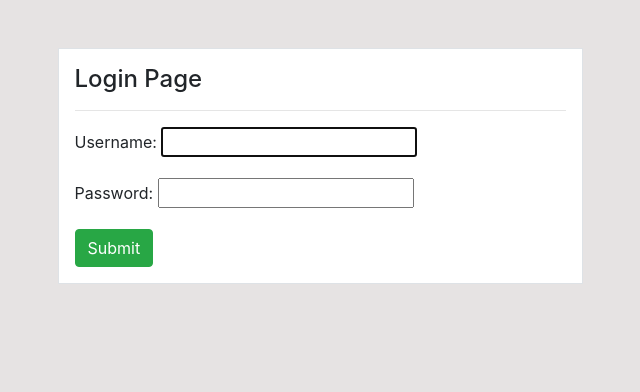
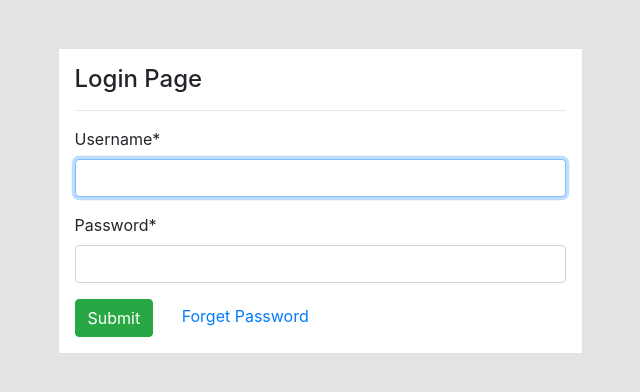
Before and after one commit to ragnarrobie/inventory-managment-system, a Django app: page / in a window 1280 px wide. Shown: the part 56-448 px from the top of the page, without its empty margins (320-960 px from the left). Run offline with Django 5.2, Linux system fonts and the light colour scheme; some libraries are stand-ins or nearby versions.

Commit message:
finished the forget password

```diff
--- a/inventory/inventory/urls.py
+++ b/inventory/inventory/urls.py
@@ -21,8 +21,15 @@ from django.contrib.auth import views as auth_views
 from django.conf import settings
 from django.conf.urls.static import static
 
+
 urlpatterns = [
     path('admin/', admin.site.urls),
     path('dashboard/',include('dashboard.urls')),
     path('', include('user.urls')),
+    path('password_reset/',auth_views.PasswordResetView.as_view(),
+         name='password_reset'),
+    path('password_reset_done/',auth_views.PasswordResetDoneView.as_view(),
+         name='password_reset_done'),
+    path('password_reset_confirm/',auth_views.PasswordResetConfirmView.as_view(),
+         name='password_reset_confirm')
 ] + static(settings.MEDIA_URL, document_root=settings.MEDIA_ROOT)
--- a/inventory/templates/user/login.html
+++ b/inventory/templates/user/login.html
@@ -1,4 +1,5 @@
 {% extends 'partials/base.html' %} {% block title %} Login Page {% endblock%}
+{% load crispy_forms_tags %}
 {%block content %}
 <div class="container">
   <div class="row mt-5">
@@ -7,8 +8,10 @@
         <h4>Login Page</h4>
         <hr />
         <form method="POST">
-          {% csrf_token %} {{ form.as_p }}
+          {% csrf_token %}
+          {{ form|crispy }}
           <input class="btn btn-success" type="submit" />
+          <a class="mx-4" href="{% url 'password_reset' %}">Forget Password</a>
         </form>
       </div>
     </div>
```
Also changed, not shown: inventory/db.sqlite3.
